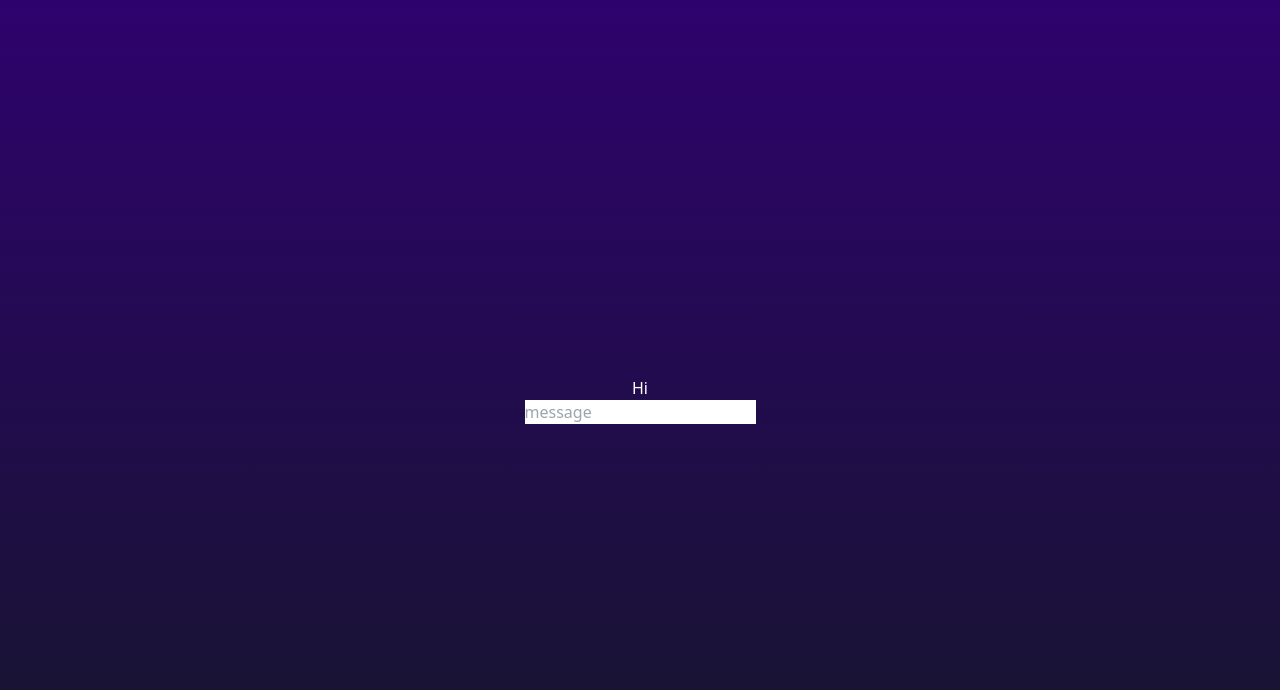
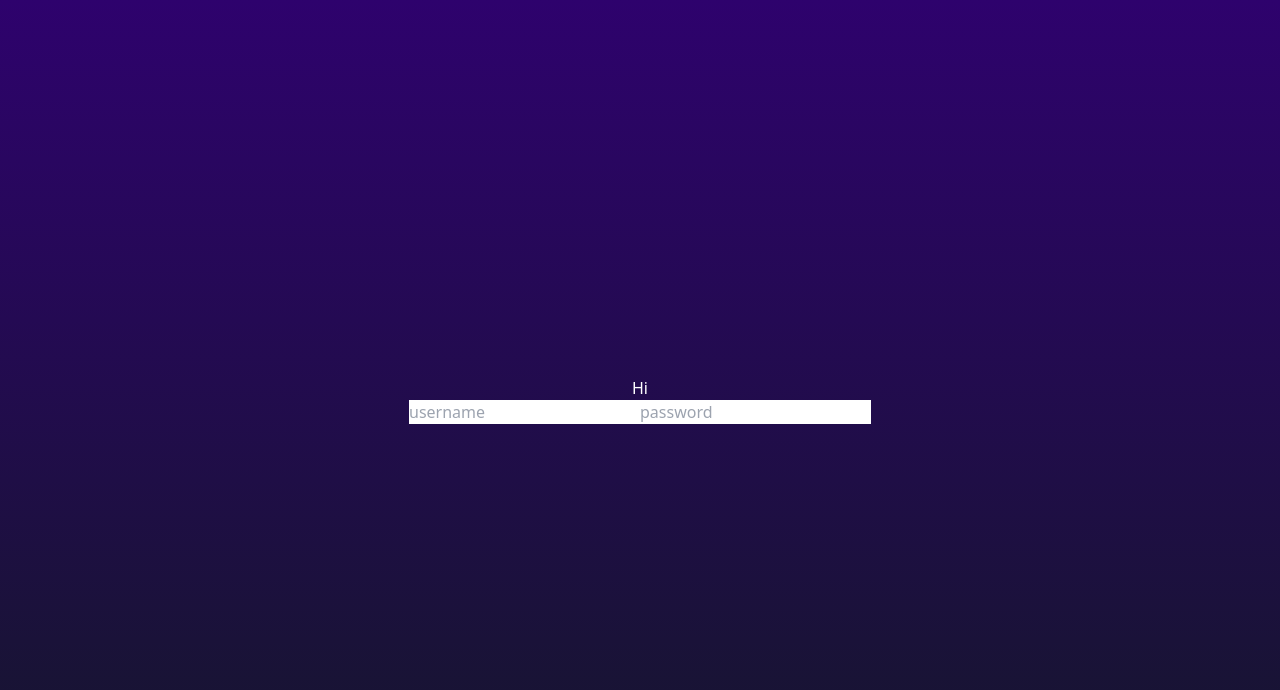
Before and after one commit to wiktrek/message, a Next.js app in the folder frontend/: page /signup in a window 1280 px wide. Shown: the top 690 px of the page. Built offline with nearby package versions, Linux system fonts and the light colour scheme.

Commit message:
frontend, backend

```diff
--- a/frontend/src/pages/login.tsx
+++ b/frontend/src/pages/login.tsx
@@ -12,7 +12,7 @@ const Home: NextPage = () => {
       </Head>
       <main className="flex min-h-screen flex-col items-center justify-center bg-gradient-to-b from-[#2e026d] to-[#15162c]">
         <div className="text-white">
-          <a>Hi</a>
+          <a>Login</a>
         </div>
         <form className="text-white">
           <input
@@ -21,6 +21,13 @@ const Home: NextPage = () => {
             id="username"
             placeholder="username"
           />
+          <input
+            className=" text-gray-700"
+            name="password"
+            id="password"
+            type="password"
+            placeholder="password"
+          />
         </form>
       </main>
     </>
--- a/frontend/src/pages/signup.tsx
+++ b/frontend/src/pages/signup.tsx
@@ -6,7 +6,7 @@ const Home: NextPage = () => {
   return (
     <>
       <Head>
-        <title>Message</title>
+        <title>Sign Up</title>
         <meta name="description" content="Generated by create-t3-app" />
         <link rel="icon" href="/favicon.ico" />
       </Head>
@@ -17,9 +17,16 @@ const Home: NextPage = () => {
         <form className="text-white">
           <input
             className=" text-gray-700"
-            name="message"
-            id="message"
-            placeholder="message"
+            name="username"
+            id="username"
+            placeholder="username"
+          />
+          <input
+            className=" text-gray-700"
+            name="password"
+            id="password"
+            type="password"
+            placeholder="password"
           />
         </form>
       </main>
```
Also changed, not shown: 2 other files (tests, documents, lock files or other folders).
